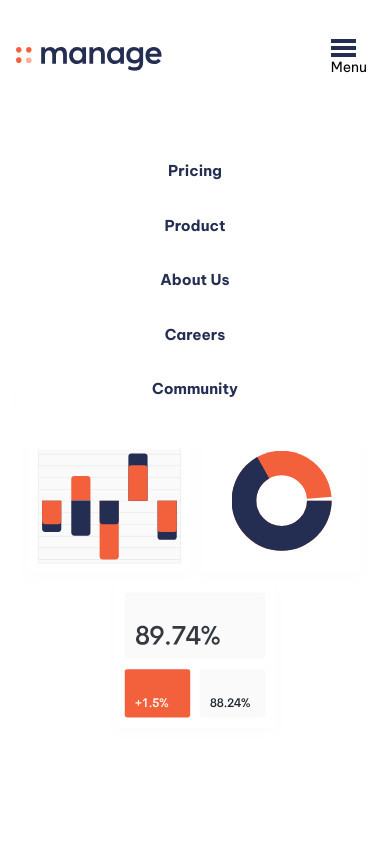
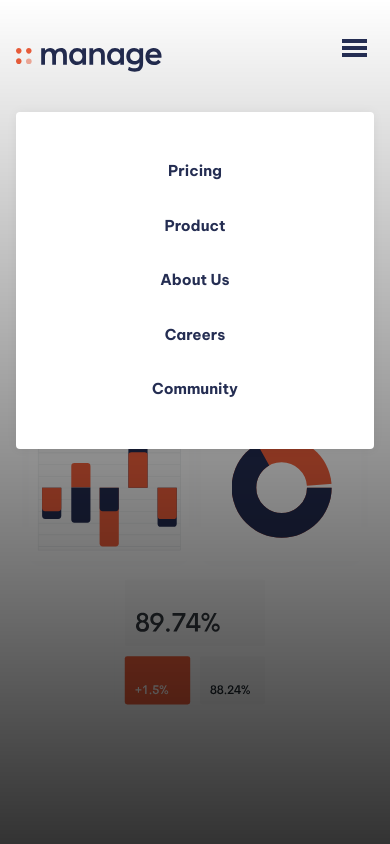
Before and after one commit to ycezz/mini-projects, a website built with Vite: page landing-page/index.html in a window 390 px wide. Both pictures are taken after a click on the button "Menu". Shown: the top 844 px of the page. Built offline with nearby package versions, Linux system fonts and the light colour scheme.

Commit message:
add navbar setup

```diff
--- a/landing-page/index.html
+++ b/landing-page/index.html
@@ -30,7 +30,7 @@
             <li><a href="#">Community</a></li>
           </ul>
         </nav>
-        <button class="button" style="display: none;">Get Started</button>
+        <button class="button | display-sm-none display-md-inline-flex">Get Started</button>
       </div>
       </div>
     </header>
--- a/landing-page/main.js
+++ b/landing-page/main.js
@@ -1,3 +1,4 @@
+const primaryHeader = document.querySelector('.primary-header');
 const navToggle = document.querySelector('.mobile-nav-toggle');
 const primaryNav = document.querySelector('.primary-navigation');
 
@@ -6,4 +7,5 @@
     ? navToggle.setAttribute('aria-expanded', false)
     : navToggle.setAttribute('aria-expanded', true);
   primaryNav.toggleAttribute('data-visible');
+  primaryHeader.toggleAttribute('data-overlay');
 });
--- a/landing-page/style.css
+++ b/landing-page/style.css
@@ -120,7 +120,164 @@
   }
 }
 
+.container {
+  --max-wdith: 1110px;
+  --padding: 1rem;
+
+  width: min(var(--max-wdith), 100% - (var(--padding) * 2));
+  margin-inline: auto;
+}
+
+.even-columns {
+  display: grid;
+  gap: 1rem;
+}
+
+@media (min-width: 50em) {
+  .even-columns {
+    grid-auto-flow: column;
+    grid-template-columns: 1fr;
+  }
+}
+
+/* General Styling */
+
+body {
+  font-size: var(--fs-body);
+  font-family: var(--ff-body);
+  color: var(--clr-primary-400);
+}
+
+/* button */
+.button {
+  display: inline-flex;
+  cursor: pointer;
+  text-decoration: none;
+  border: 0;
+  border-radius: 100vmax;
+  padding: 1.25em 2.5em;
+  font-weight: var(--fw-bold);
+  font-size: var(--fs-button);
+  line-height: 1;
+  color: var(--clr-neutral-100);
+  background-color: var(--clr-accent-400);
+  box-shadow: 0 1.125em 1em -1em var(--clr-accent-500);
+}
+
+.button[data-type="inverted"] {
+  background-color: var(--clr-neutral-100);
+  color: var(--clr-accent-400);
+}
+
+.button:hover,
+.button:focus-visible {
+  background-color: var(--clr-accent-300);
+}
+
+.button[data-type="inverted"]:hover,
+.button[data-type="inverted"]:focus-visible {
+  background-color: var(--clr-neutral-100);
+  color: var(--clr-accent-300);
+}
+
+/* navigation */
+
+.primary-header {
+  padding-top: var(--size-700);
+}
+
+.nav-wrapper {
+  display: flex;
+  justify-content: space-between;
+  align-items: center;
+}
+
+.mobile-nav-toggle {
+  display: none;
+}
+
+.nav-list {
+  font-size: var(--fs-nav);
+}
+
+.nav-list {
+  display: flex;
+  gap: clamp(var(--size-400), 5vw, var(--size-700));
+  font-weight: var(--fw-semi-bold);
+}
+
+.nav-list a {
+  text-decoration: none;
+  color: var(--clr-primary-400);
+}
+
+.nav-list a:hover,
+.nav-list a:focus {
+  color: var(--clr-accent-400);
+}
+
+@media (max-width: 50em) {
+  .primary-navigation {
+    display: none;
+
+    position: fixed;
+    padding: var(--size-700);
+    inset: 7rem var(--size-400) auto;
+    max-width: 25rem;
+    margin-left: auto;
+    background: var(--clr-neutral-100);
+    border-radius: var(--size-100);
+    box-shadow: 0 0 0.75em rgba(0, 0, 0, 0.05);
+  }
+
+  .primary-header[data-overlay]::before {
+    content: "";
+    position: fixed;
+    inset: 0;
+    /* height: 100vh; */
+    background-image: linear-gradient(rgb(0 0 0 / 0), rgb(0 0 0 / 0.8));
+  }
+
+  .nav-list {
+    display: grid;
+    gap: var(--size-600);
+    text-align: center;
+    font-weight: var(--fw-bold);
+  }
+
+  .primary-navigation[data-visible] {
+    display: block;
+  }
+
+  .mobile-nav-toggle {
+    display: block;
+    position: fixed;
+    top: var(--size-600);
+    right: var(--size-400);
+    cursor: pointer;
+    background: transparent;
+    border: 0;
+    padding: 0.5em;
+  }
+
+  .mobile-nav-toggle .icon-close{
+    display: none;
+  }
+}
+
 /* Utility classes */
+
+.visually-hidden {
+  position: absolute;
+  width: 1px;
+  height: 1px;
+  padding: 0;
+  margin: -1px;
+  overflow: hidden;
+  clip: rect(0, 0, 0, 0);
+  white-space: nowrap; /* added line */
+  border: 0;
+}
 
 .text-primary-400 {
   color: var(--clr-primary-400);
@@ -194,127 +351,12 @@
   padding-block: var(--size-700);
 }
 
-.container {
-  --max-wdith: 1110px;
-  --padding: 1rem;
-
-  width: min(var(--max-wdith), 100% - (var(--padding) * 2));
-  margin-inline: auto;
-}
-
-.even-columns {
-  display: grid;
-  gap: 1rem;
+.display-sm-none {
+  display: none;
 }
 
 @media (min-width: 50em) {
-  .even-columns {
-    grid-auto-flow: column;
-    grid-template-columns: 1fr;
+  .display-md-inline-flex {
+    display: inline-flex;
   }
 }
-
-/* General Styling */
-
-body {
-  font-size: var(--fs-body);
-  font-family: var(--ff-body);
-  color: var(--clr-primary-400);
-}
-
-/* button */
-.button {
-  cursor: pointer;
-  text-decoration: none;
-  border: 0;
-  border-radius: 100vmax;
-  padding: 1.25em 2.5em;
-  font-weight: var(--fw-bold);
-  font-size: var(--fs-button);
-  line-height: 1;
-  color: var(--clr-neutral-100);
-  background-color: var(--clr-accent-400);
-  box-shadow: 0 1.125em 1em -1em var(--clr-accent-500);
-}
-
-.button[data-type="inverted"] {
-  background-color: var(--clr-neutral-100);
-  color: var(--clr-accent-400);
-}
-
-.button:hover,
-.button:focus-visible {
-  background-color: var(--clr-accent-300);
-}
-
-.button[data-type="inverted"]:hover,
-.button[data-type="inverted"]:focus-visible {
-  background-color: var(--clr-neutral-100);
-  color: var(--clr-accent-300);
-}
-
-/* navigation */
-
-.primary-header {
-  margin-top: var(--size-600);
-}
-
-.nav-wrapper {
-  display: flex;
-  justify-content: space-between;
-  align-items: center;
-}
-
-.mobile-nav-toggle {
-  display: none;
-}
-
-.nav-list {
-  font-size: var(--fs-nav);
-}
-
-@media (max-width: 50em) {
-  .primary-navigation {
-    display: none;
-
-    position: absolute;
-    padding: var(--size-700);
-    inset: 7rem var(--size-400) auto;
-    background: var(--clr-neutral-100);
-    border-radius: var(--size-100);
-  }
-
-  .nav-list {
-    display: grid;
-    gap: var(--size-600);
-    text-align: center;
-    font-weight: var(--fw-bold);
-  }
-
-  .nav-list a {
-    text-decoration: none;
-    color: var(--clr-primary-400);
-  }
-
-  .nav-list a:hover,
-  .nav-list a:focus {
-    color: var(--clr-accent-400);
-  }
-
-  .primary-navigation[data-visible] {
-    display: block;
-  }
-
-  .mobile-nav-toggle {
-    display: block;
-    cursor: pointer;
-    background: transparent;
-    border: 0;
-    padding: 0.5em;
-  }
-
-
-  .mobile-nav-toggle .icon-close{
-    display: none;
-  }
-}
```
